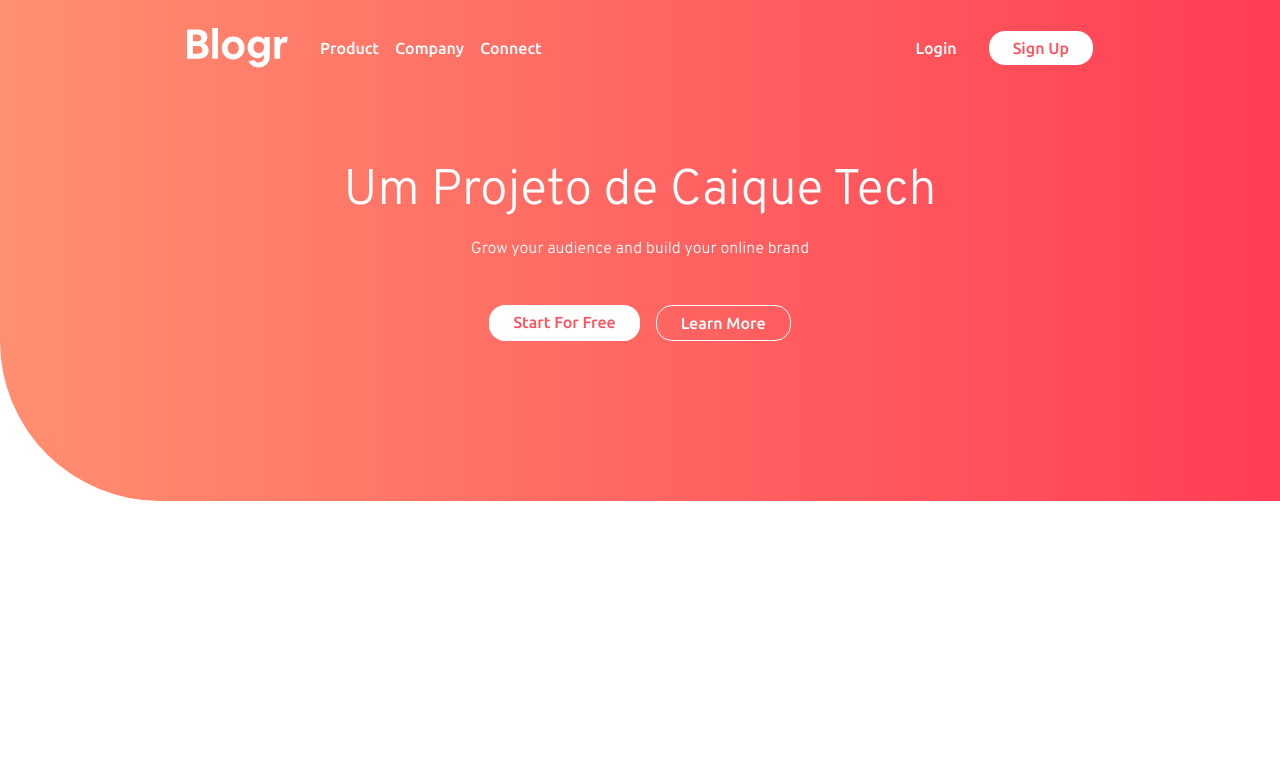
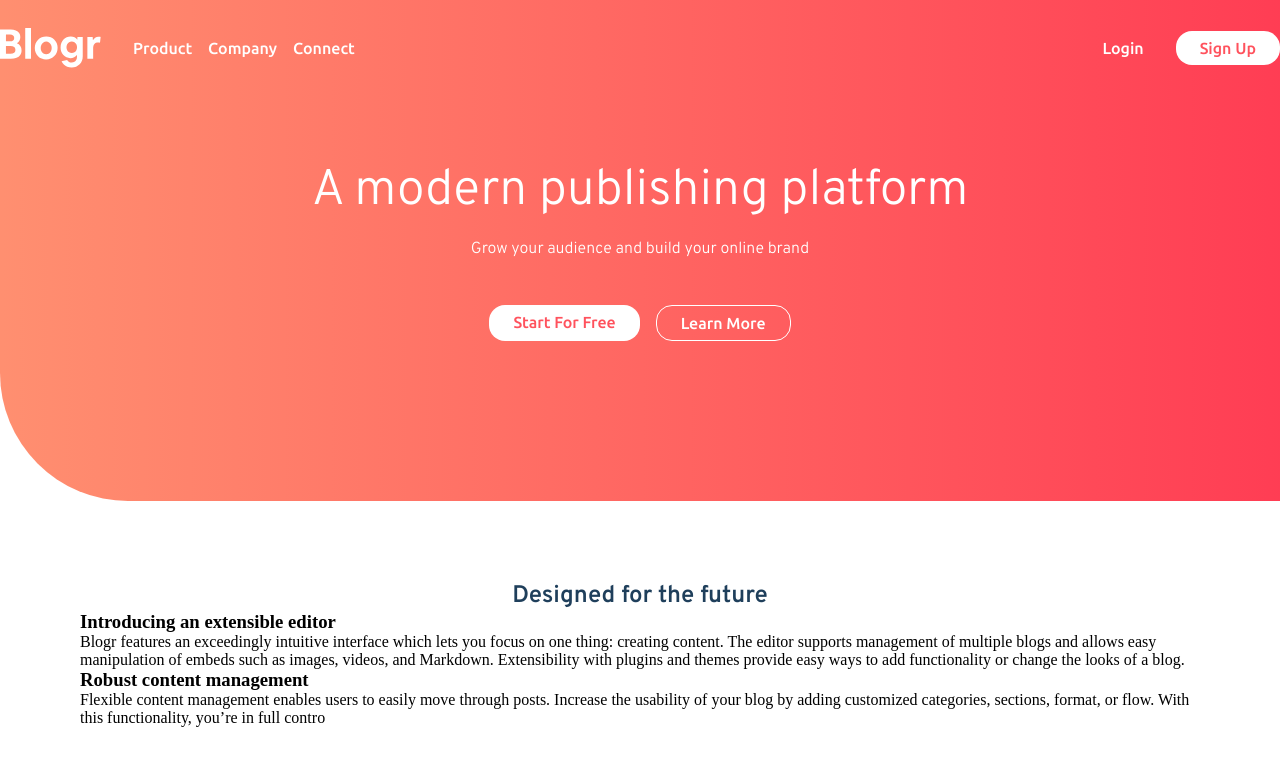
Before and after one commit to santanaGs/Blogr, a React (Vite) app: page / in a window 1280 px wide. Shown: the top 766 px of the page. Built offline with nearby package versions, Linux system fonts and the light colour scheme.

Commit message:
:sparkles: add:New Section

```diff
--- /dev/null
+++ b/src/Sections/Main/DesignedSection/index.tsx
@@ -0,0 +1,36 @@
+import { Description } from "../HeroSection/styles"
+import { Container, SectionContent, TitleSection, InfoSection, LeftArea, RightArea, TextInfo, TitleInfo, DescriptionInfo } from "./styles"
+
+export const DesignedSection = () => {
+    return (
+        <Container>
+            <SectionContent>
+                <TitleSection>
+                    Designed for the future
+                </TitleSection>
+                <InfoSection>
+                    <LeftArea>
+                        <TextInfo>
+                            <TitleInfo>
+                                Introducing an extensible editor
+                            </TitleInfo>
+                            <DescriptionInfo>Blogr features an exceedingly intuitive interface which lets you focus on one thing: creating content. The editor supports management of multiple blogs and allows easy manipulation of embeds such as images, videos, and Markdown. Extensibility with plugins and themes provide easy ways to add functionality or change the looks of a blog.
+                            </DescriptionInfo>
+                        </TextInfo>
+                        <TextInfo>
+                            <TitleInfo>
+                                Robust content management
+                            </TitleInfo>
+                            <DescriptionInfo>
+                                Flexible content management enables users to easily move through posts. Increase the usability of your blog by adding customized categories, sections, format, or flow. With this functionality, you’re in full contro
+                            </DescriptionInfo>
+                        </TextInfo>
+                    </LeftArea>
+                    <RightArea>
+
+                    </RightArea>
+                </InfoSection>
+            </SectionContent>
+        </Container>
+    )
+}
--- /dev/null
+++ b/src/Sections/Main/DesignedSection/styles.tsx
@@ -0,0 +1,35 @@
+import styled from "styled-components";
+
+export const Container = styled.div`
+    padding: 5rem;
+`
+
+export const SectionContent = styled.div`
+    max-width: 1440px;
+    margin-inline: auto;
+`
+
+export const TitleSection = styled.h2`
+    font-family: 'Overpass',sans-serif;
+    color: hsl(208, 49%, 24%);
+    text-align: center;
+`
+
+export const InfoSection = styled.div`
+
+`
+export const LeftArea = styled.div`
+
+`
+export const RightArea = styled.div`
+
+`
+export const TextInfo = styled.div`
+
+`
+export const TitleInfo = styled.h3`
+
+`
+export const DescriptionInfo = styled.p`
+
+`
--- a/src/Sections/Main/HeroSection/index.tsx
+++ b/src/Sections/Main/HeroSection/index.tsx
@@ -6,7 +6,7 @@ export const HeroSection = () =>{
     return(
         <div>
             <Section>
-                <Title>Um Projeto de Caique Tech</Title>
+                <Title>A modern publishing platform</Title>
                 <Description>Grow your audience and build your online brand</Description>
                 <ButtonsContainer>
                     <StartFree href="#">Start For Free</StartFree>
--- a/src/Sections/Main/HeroSection/styles.tsx
+++ b/src/Sections/Main/HeroSection/styles.tsx
@@ -4,7 +4,7 @@ import styled from 'styled-components'
 export const Section = styled.section`
     background-image: linear-gradient(90deg, hsl(13, 100%, 72%), hsl(353, 100%, 62%));
     padding-block: 10rem;
-    border-bottom-left-radius: 10rem;
+    border-bottom-left-radius: 8rem;
     display: flex;
     flex-direction: column;
     align-items: center;
--- a/src/Sections/Main/index.tsx
+++ b/src/Sections/Main/index.tsx
@@ -1,9 +1,11 @@
+import { DesignedSection } from "./DesignedSection"
 import { HeroSection } from "./HeroSection"
 
 export const Main = () =>{
     return(
         <div>
             <HeroSection/>
+            <DesignedSection/>
         </div>
     )
 }
--- a/src/Sections/Nav/styles.tsx
+++ b/src/Sections/Nav/styles.tsx
@@ -6,7 +6,7 @@ export const NavBarContent = styled.div`
     margin-inline: auto;
     display: flex;
     align-items: center;
-    justify-content: space-around;
+    justify-content: space-between;
 `
 
 export const H1Teste = styled.h1`
```
